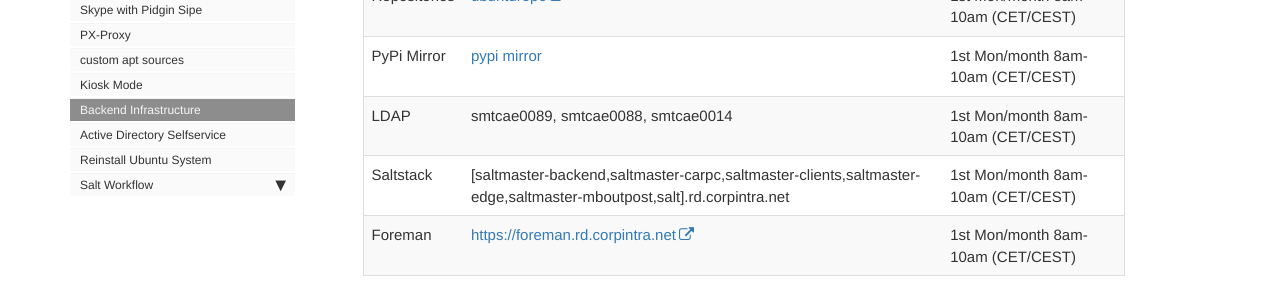
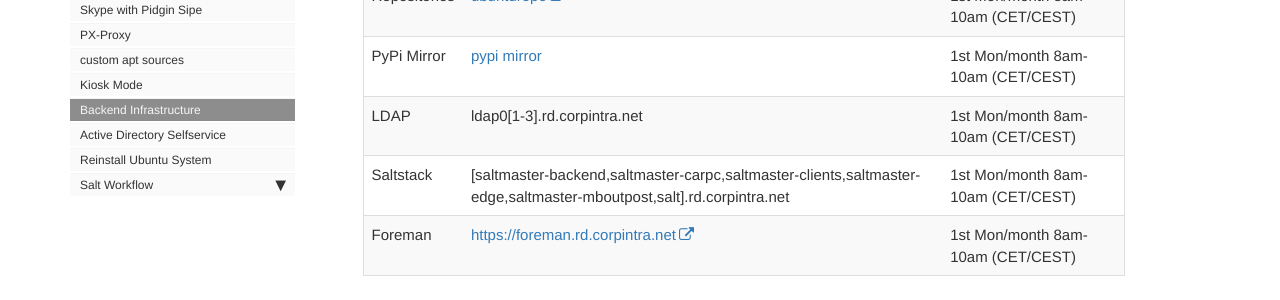
Before and after one commit to RajputPawan/Prometheus, a Jekyll site: the page built from pages/docs/backend_infrastructure.md, in a window 1280 px wide and 1079 px high. Shown: the part 385-685 px from the top of the window. Built offline with Jekyll 4.4.1, drawn with Linux system fonts in a browser that asks for light colours; comment, search, counter and statistics services are not loaded.

Commit message:
correct ldap server names

```diff
--- a/pages/docs/backend_infrastructure.md
+++ b/pages/docs/backend_infrastructure.md
@@ -15,6 +15,6 @@ folder: docs
 |---------------|---------------------------------------------------------------------------|-----------------------------------|
 | Repositories  | [ubunturepo](http://ubunturepo.rd.corpintra.net/)                         | 1st Mon/month 8am-10am (CET/CEST) |
 | PyPi Mirror   | [pypi mirror](ubunturepo.rd.corpintra.net:4040/root/pypi)                 | 1st Mon/month 8am-10am (CET/CEST) |
-| LDAP          | smtcae0089, smtcae0088, smtcae0014                                        | 1st Mon/month 8am-10am (CET/CEST) |
+| LDAP          | ldap0[1-3].rd.corpintra.net                                               | 1st Mon/month 8am-10am (CET/CEST) |
 | Saltstack     | \[saltmaster-backend,saltmaster-carpc,saltmaster-clients,saltmaster-edge,saltmaster-mboutpost,salt\].rd.corpintra.net | 1st Mon/month 8am-10am (CET/CEST) |
 | Foreman       | [https://foreman.rd.corpintra.net](https://foreman.rd.corpintra.net)      | 1st Mon/month 8am-10am (CET/CEST) |
```
